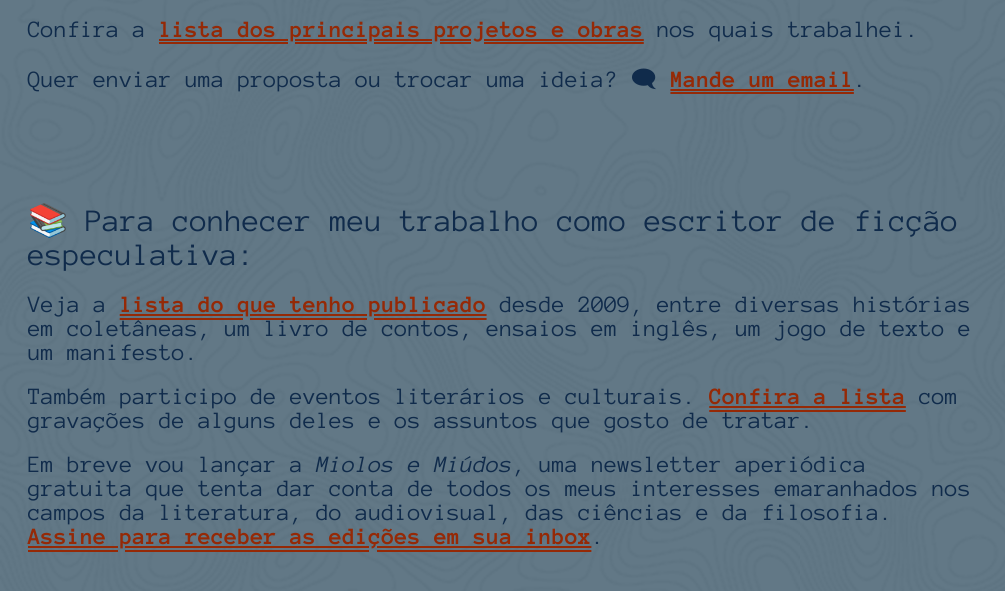
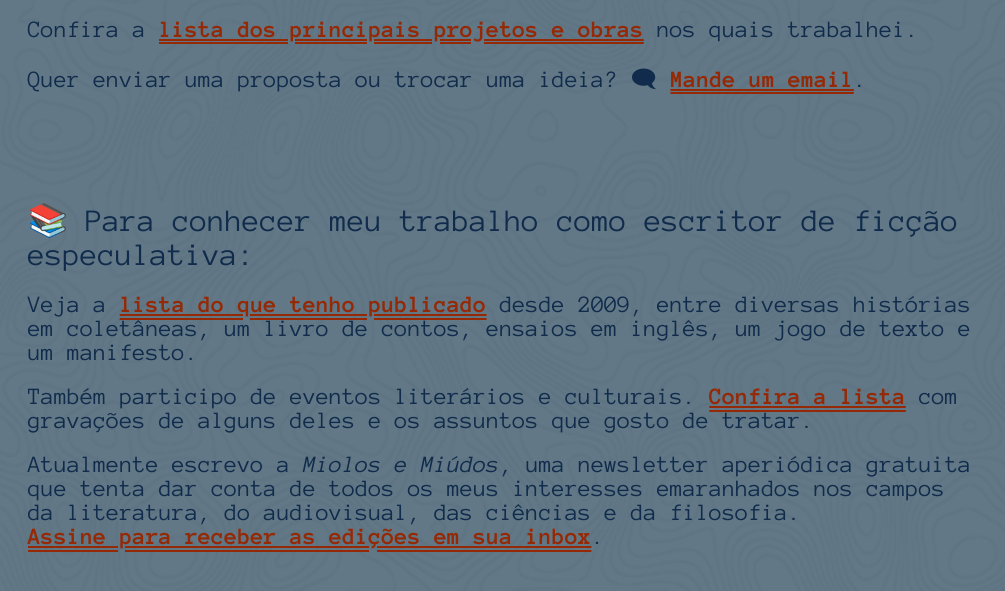
Before and after one commit to vicverso/vicverso.github.io, a plain HTML site: page index.html in a window 1280 px wide. Shown: the part 179-770 px from the top of the page, without its empty margins (0-1005 px from the left). Drawn offline with Linux system fonts and the light colour scheme.

Commit message:
Update index.html

```diff
--- a/index.html
+++ b/index.html
@@ -25,7 +25,7 @@
   <h1>📚 Para conhecer meu trabalho como escritor de ficção especulativa:</h1>
   <h2>Veja a <a href="https://miolosdovic.notion.site/Vic-Vieira-Ramires-Publica-es-como-autor-f3e95b64c0f440d88cf36bc239fdf18f" target="_blank">lista do que tenho publicado</a> desde 2009, entre diversas histórias em coletâneas, um livro de contos, ensaios em inglês, um jogo de texto e um manifesto.</h2>
   <h2>Também participo de eventos literários e culturais. <a href="https://miolosdovic.notion.site/Vic-Vieira-Ramires-Eventos-63cba938bdc94a2fa9108c147fb9720a" target="_blank">Confira a lista</a> com gravações de alguns deles e os assuntos que gosto de tratar.</h2>
-  <h2>Em breve vou lançar a <i>Miolos e Miúdos</i>, uma newsletter aperiódica gratuita que tenta dar conta de todos os meus interesses emaranhados nos campos da literatura, do audiovisual, das ciências e da filosofia.<br>
+  <h2>Atualmente escrevo a <i>Miolos e Miúdos</i>, uma newsletter aperiódica gratuita que tenta dar conta de todos os meus interesses emaranhados nos campos da literatura, do audiovisual, das ciências e da filosofia.<br>
       <a href="https://miolosemiudos.beehiiv.com/subscribe" target="_blank">Assine para receber as edições em sua inbox</a>.</h2>
 </div>
     <footer class="site-footer">
```
